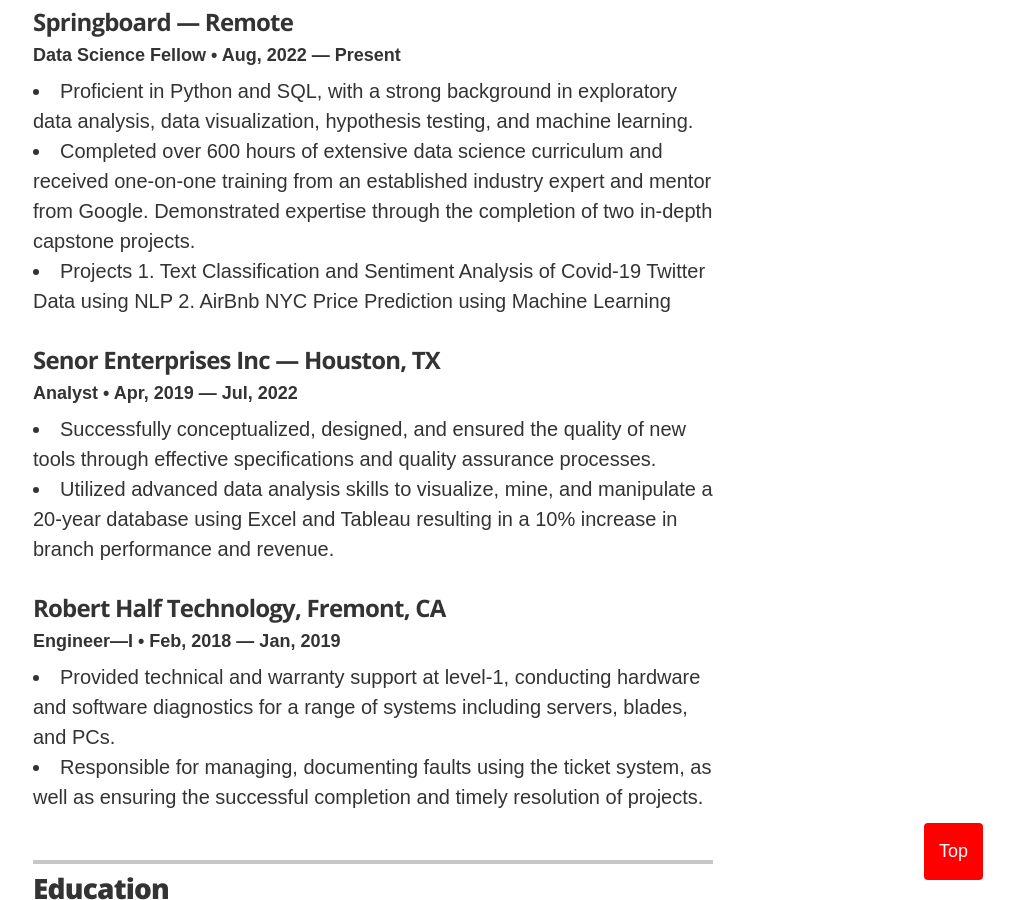
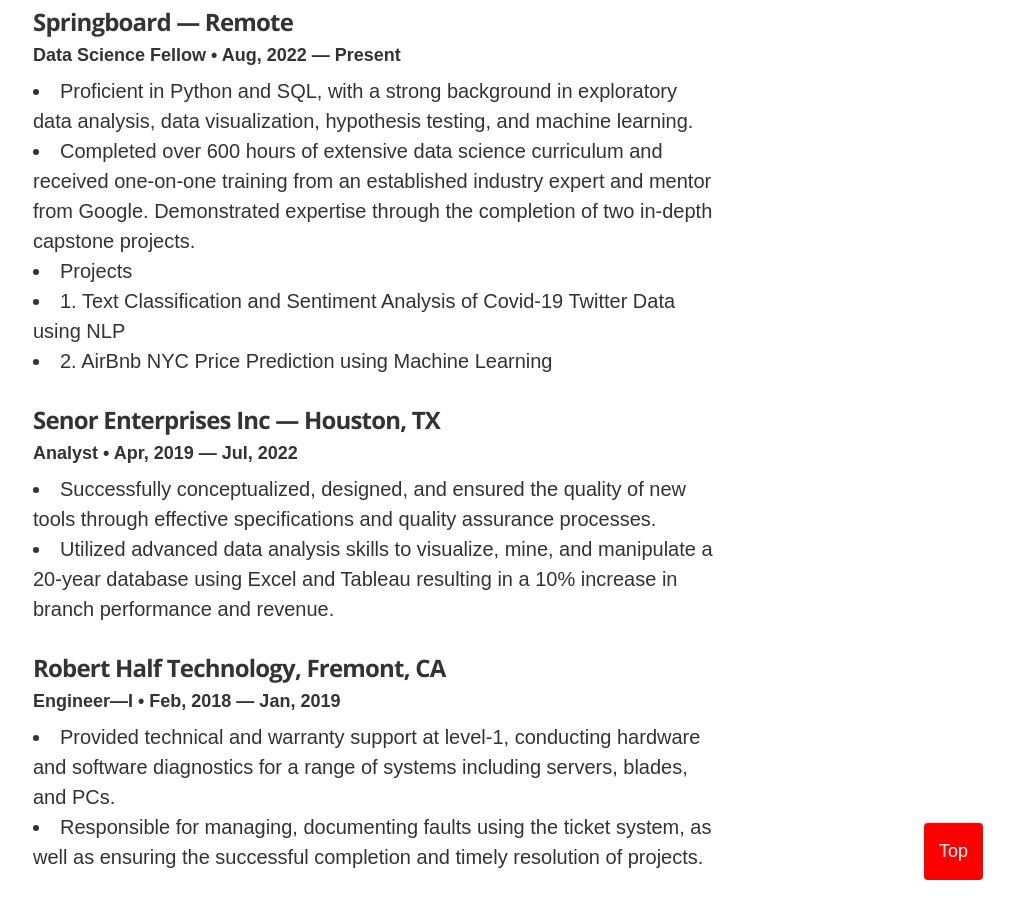
Before and after one commit to ttariqaziz/ttariqaziz.github.io, a Jekyll site: the page built from index.html, in a window 1280 px wide and 900 px high, scrolled down 725 px. Shown: the whole window, without its empty margins (267-1280 px from the left). Built offline with Jekyll 4.4.1, drawn with Linux system fonts in a browser that asks for light colours.

```diff
--- a/_data/experience.yml
+++ b/_data/experience.yml
@@ -5,9 +5,9 @@
   position: Data Science Fellow
   duration: Aug, 2022 &mdash; Present
   summary: <li>Proficient in Python and SQL, with a strong background in exploratory data analysis, data visualization, hypothesis testing, and machine learning.</li><li>Completed over 600 hours of extensive data science curriculum and received one-on-one training from an established industry expert and mentor from Google. Demonstrated expertise through the completion of two in-depth capstone projects.</li>
-           <li>Projects
-           1. Text Classification and Sentiment Analysis of Covid-19 Twitter Data using NLP
-           2. AirBnb NYC Price Prediction using Machine Learning</li></ul>
+           <li>Projects</li>
+           <li> 1. Text Classification and Sentiment Analysis of Covid-19 Twitter Data using NLP</li>
+           <li> 2. AirBnb NYC Price Prediction using Machine Learning</li></ul>
 
 
 # Sr.Data Analyst
```
